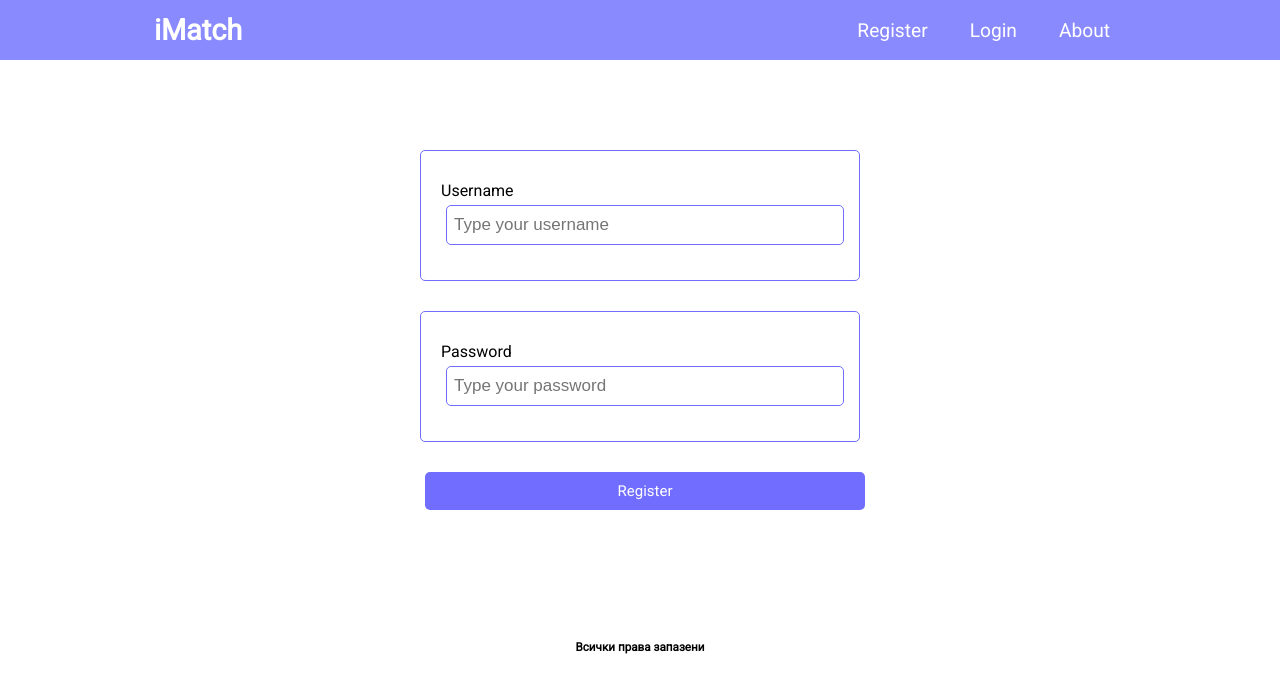
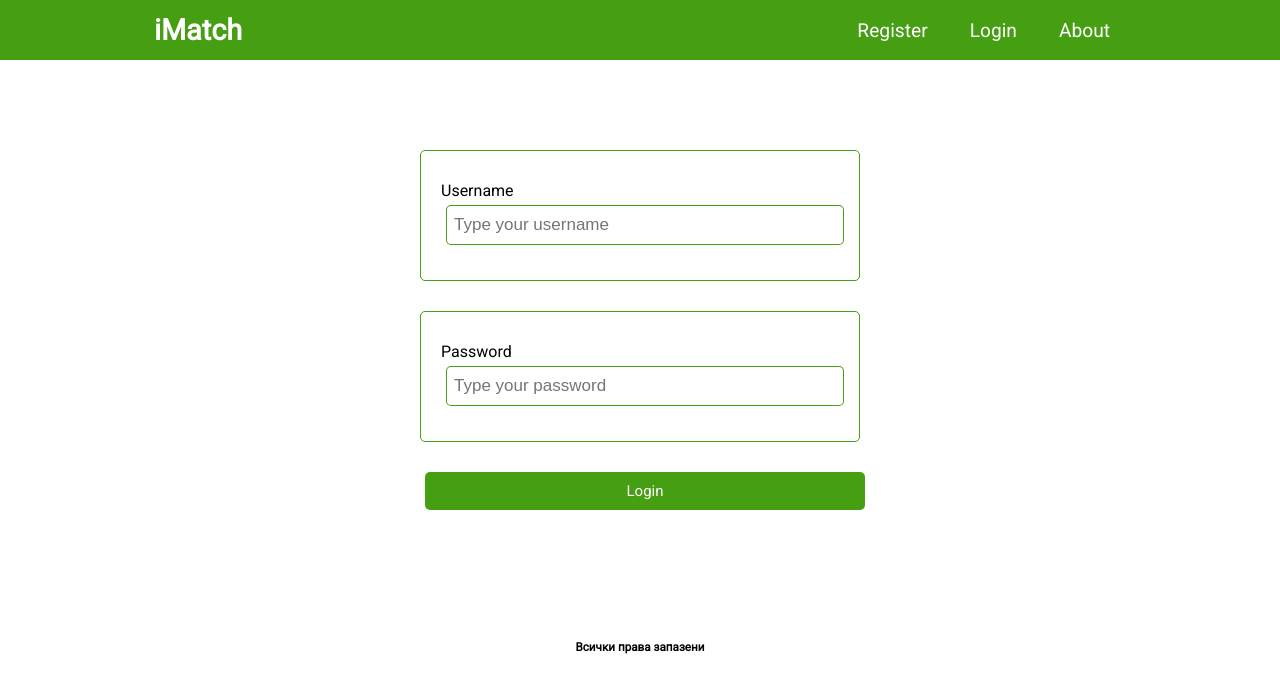
Before and after one commit to teomihsav/exam-react, a React (Create React App) app in the folder client/: page /login in a window 1280 px wide. Shown: the top 692 px of the page. Built offline with nearby package versions, Linux system fonts and the light colour scheme.

Commit message:
Login front validation added

```diff
--- a/client/src/components/Auth/Login.js
+++ b/client/src/components/Auth/Login.js
@@ -1,58 +1,102 @@
 
 
+import { useState, useEffect, useLayoutEffect } from 'react'
+import register from '../../actions/authAction'
+import { isEmpty, isBodyFieldEmpty } from '../../validation/authValidation'
 
-import { useLayoutEffect } from 'react'
+const Login = ({ props }) => {
 
+    const [values, setValues] = useState({})
+    const [errors, setErrors] = useState({})
 
-const Login = (text) => {
+    // CHECK ONCHANGE FORM ENTRIES <--
+    useEffect(() => { // console.log('useEffect:', username)
+        let error = {}
+console.log('username from body: ',values.username)
+        if (!values.username) {
+            error.username = ''
+        } else {
+            if (values.username.length < 3) {
+                error.username = 'Username must be more than 3 charecters'
+            } else {
+                error.username = '' // console.log('minus: ', username, username.length)
+            }
+        }
+        if (!values.password) {
+            error.password = ''
+        } else {
+            if (values.password.length < 6) {
+                error.password = 'Password must be more than 6 charecters'; // console.log('plus: ', username.length)
+            } else {
+                error.password = ''; // console.log('minus: ', username, username.length)
+            }
+        }
+
+        setErrors(error)
+
+    }, [values.username, values.password])
+
+    const validForm = (e) => { // console.log('Event: ', e)
+        setValues(values => ({ ...values, [e.target.name]: e.target.value }));
+    }
+    // SUBMIT FORM <---
+    const onSubmit = (e) => {
+        e.preventDefault() // console.log(Object.keys(errors))
+
+        isBodyFieldEmpty(values, errors)
+        let res = Object.values(errors).map(el => {
+            return el ? true : false
+        })
+        console.log(res)
+        setErrors({ ...errors });
+
+        if (!res.includes(true)) {
+            if (!isEmpty(errors, values).includes(true)) { // return array with true on element with error from the object errors/state
+                console.log('We can reg user')
+                //register({ ...values })
+            }
+        }
+    }
+
     useLayoutEffect(() => {
         window.scrollTo(0, 0)
-    });
+    }); // console.log('Before:', errors)
+
     return (
         <>
-            <form className='add-form'  >
-                <div style={{
-                    'maxWidth': '450px',
-                    'margin': '30px auto',
-                    'overflow': 'auto',
-                    'minHeight': '30px',
-                    'border': '1px solid rgb(113, 110, 255)',
-                    'padding': '20px',
-                    'borderRadius': '5px'
-                }}>
+            <form className='add-form' onSubmit={onSubmit} >
+                <div className='form-control-out-border'>
                     <div className='form-control'>
                         <label>Username</label>
-                        <input style={{ border: '1px solid rgb(113, 110, 255)', 'borderRadius': '5px', 'outlineColor': 'rgb(113, 110, 255)' }}
+                        <input className={errors.username ? 'form-control-border-error' : 'form-control-border'}
                             type='text'
+                            name='username'
                             placeholder='Type your username'
+                            value={values.username || ''}
+                            // onChange={(e) => (setUsername(e.target.value), setErrorUsername(''))}
+                            onChange={validForm}
                         >
                         </input>
-                        <span className='error'>{ }</span>
+                        <span className='error'>{errors.username}</span>
                     </div>
                 </div>
 
-                <div style={{
-                    'maxWidth': '450px',
-                    'margin': '30px auto',
-                    'overflow': 'auto',
-                    'minHeight': '30px',
-                    'border': '1px solid rgb(113, 110, 255)',
-                    'padding': '20px',
-                    'borderRadius': '5px'
-                }}>
+                <div className='form-control-out-border'>
                     <div className='form-control'>
                         <label>Password</label>
-                        <input style={{ border: '1px solid rgb(113, 110, 255)', 'borderRadius': '5px', 'outlineColor': 'rgb(113, 110, 255)' }}
-                            type='text'
+                        <input className={errors.password ? 'form-control-border-error' : 'form-control-border'}
+                            type='password'
+                            name='password'
                             placeholder='Type your password'
+                            value={values.password || ''}
+                            onChange={validForm}
                         >
                         </input>
-                        <span className='error'>{ }</span>
+                        <span className='error'>{errors.password}</span>
                     </div>
                 </div>
 
-
-                <input type='submit' value='Register' className='btn btn-block' />
+                <input type='submit' value='Login' className='btn btn-block' />
             </form>
         </>
     )
--- a/client/src/components/Auth/Register.js
+++ b/client/src/components/Auth/Register.js
@@ -32,7 +32,7 @@ const Register = ({ props }) => {
                 error['email'] = ''; // console.log('minus: ', username, username.length)
             }
         } // console.log('After IFs', error)
-        setErrors(error)
+
 
         if (!values.password) {
             error.password = ''
@@ -53,6 +53,8 @@ const Register = ({ props }) => {
                 if (values.password !== values.passwordSecond) { (error.passwordSecond = 'Password did not match') }
             }
         }
+
+        setErrors(error) // Setting object with errors to state errors
 
     }, [values.username, values.email, values.password, values.passwordSecond])
 
@@ -86,15 +88,7 @@ const Register = ({ props }) => {
     return (
         <>
             <form className='add-form' onSubmit={onSubmit} >
-                <div style={{
-                    'maxWidth': '450px',
-                    'margin': '30px auto',
-                    'overflow': 'auto',
-                    'minHeight': '30px',
-                    'border': '1px solid rgb(113, 110, 255)',
-                    'padding': '20px',
-                    'borderRadius': '5px'
-                }}>
+                <div className='form-control-out-border'>
                     <div className='form-control'>
                         <label>Username</label>
                         <input className={errors.username ? 'form-control-border-error' : 'form-control-border'}
@@ -122,15 +116,7 @@ const Register = ({ props }) => {
                     </div>
                 </div>
 
-                <div style={{
-                    'maxWidth': '450px',
-                    'margin': '30px auto',
-                    'overflow': 'auto',
-                    'minHeight': '30px',
-                    'border': '1px solid rgb(113, 110, 255)',
-                    'padding': '20px',
-                    'borderRadius': '5px'
-                }}>
+                <div className='form-control-out-border'>
                     <div className='form-control'>
                         <label>Password</label>
                         <input className={errors.password ? 'form-control-border-error' : 'form-control-border'}
--- a/client/src/components/CSS/NavBar.css
+++ b/client/src/components/CSS/NavBar.css
@@ -1,8 +1,8 @@
-
 
 
 .NavbarItems {
-    background: rgba(129, 129, 255, 0.925);
+    background: rgba(56, 151, 1, 0.925);   /* rgb(113, 110, 255); */
+    width: 100%;
     height: 60px;
     display: flex;
     justify-content: center;
@@ -63,7 +63,7 @@
 
 .nav-links-selected {
     color: white;
-    background-color: rgb(97, 43, 247);
+    background-color: rgb(34, 119, 0);
     text-decoration: none;
     border-radius: 4px;
     transition: all 0.2s ease-out;
@@ -71,7 +71,7 @@
 }
 
 .nav-links:hover {
-    background-color: rgb(53, 49, 66);
+    background-color: rgb(40, 100, 0);
     border-radius: 4px;
     transition: all 0.2s ease-out;
 }
--- a/client/src/index.css
+++ b/client/src/index.css
@@ -1,6 +1,4 @@
-
 @import url('https://fonts.googleapis.com/css2?family=Roboto:wght@300;400&display=swap');
-
 * {
   box-sizing: border-box;
   margin: 0;
@@ -16,7 +14,7 @@ body {
   margin: 30px auto;
   overflow: auto;
   min-height: 50px;
-  border: 0px solid rgb(113, 110, 255);
+  border: 0px solid rgba(56, 151, 1, 0.925);
   padding: 30px;
   border-radius: 5px;
 }
@@ -31,7 +29,8 @@ body {
 
 .btn {
   display: inline-block;
-  background: rgb(113, 110, 255);
+  background: rgba(56, 151, 1, 0.925);
+  /* rgb(113, 110, 255); */
   color: #fff;
   border: none;
   padding: 10px 20px;
@@ -79,18 +78,31 @@ body {
 
 .form-control {
   margin: 10px 0;
-  border-color: rgb(113, 110, 255);
+  border-color: rgba(56, 151, 1, 0.925)
 }
-.form-control-border{
-  border: 1px solid rgb(113, 110, 255);
+
+.form-control-out-border {
+  max-width: 450px;
+  margin: 30px auto;
+  overflow: auto;
+  min-height: 30px;
+  border: 1px solid rgba(56, 151, 1, 0.925);
+  padding: 20px;
+  border-radius: 5px;
+}
+
+.form-control-border {
+  border: 1px solid rgba(56, 151, 1, 0.925);
   border-Radius: 5px;
-  outline-Color: rgb(113, 110, 255);
+  outline-Color: rgba(56, 151, 1, 0.925);
 }
-.form-control-border-error{
+
+.form-control-border-error {
   border: 1px solid rgb(219, 6, 95);
   border-Radius: 5px;
   outline-Color: rgb(219, 6, 95);
 }
+
 .form-control label {
   display: block;
 }
@@ -123,15 +135,16 @@ body {
   min-height: 50px;
   margin: 30px auto;
   overflow: auto;
-
   padding: 30px;
   border-radius: 5px;
   text-align: center;
   font-size: 10px;
 }
+
 /* .registration {
   text-align: center;
 } */
+
 .error {
   color: red;
   font-size: 13px;
```
Also changed, not shown: 1 other file (tests, documents, lock files or other folders).
